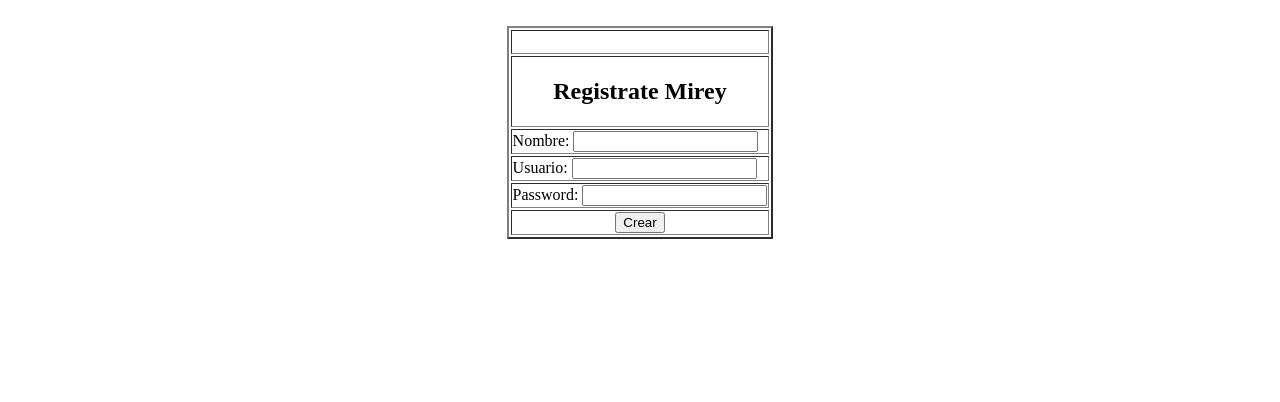
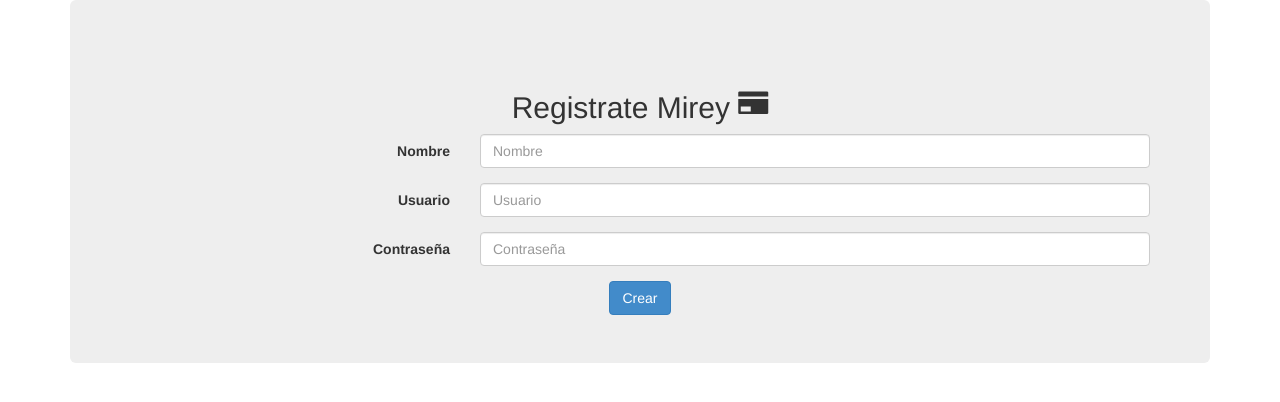
Before and after one commit to maurodopolis/Sensual, a PHP site: page /registrar.php in a window 1280 px wide. Shown: the top 402 px of the page. Run offline with PHP 8.4, Linux system fonts and the light colour scheme; some libraries are stand-ins or nearby versions.

Commit message:
terminado

```diff
--- a/registrar.php
+++ b/registrar.php
@@ -24,15 +24,53 @@
   }
 ?>
 <!DOCTYPE html>
-     <form action="registrar.php" method="post" name="login"><br>
-    <center>
-  <table border="2">
-        <tr><td><h2><?php echo $mensaje; ?><h2></td></tr>
-        <tr><td><h2><center>Registrate Mirey</center><h2></td></tr>
-        <tr><td><label>Nombre: <input name="txtnombre" type="text"  id="txtnombre" value="" ></td></tr>
-        <tr><td><label>Usuario: <input name="txtusuario" type="text"  id="txtusuario" value="" ></td></tr>
-        <tr><td><label>Password: <input name="txtpassword" type="password" id="txtpassword"  value=""></td></tr>
-        <tr><td><center><input type="submit" value="Crear"></center></td></tr>
-    </center>
-  </table>
+<html>
+<head>
+  <meta charset="UTF-8"
+  <!-- Bootstrap -->
+<link href="css/bootstrap.min.css" rel="stylesheet">
+<!-- HTML5 Shim and Respond.js IE8 support of HTML5 elements and media queries -->
+<!-- WARNING: Respond.js doesn't work if you view the page via file:// -->
+<!--[if lt IE 9]>
+<script src="https://oss.maxcdn.com/libs/html5shiv/3.7.0/html5shiv.js"></script>
+<script src="https://oss.maxcdn.com/libs/respond.js/1.4.2/respond.min.js"></script>
+<![endif]-->
+</head>
+<body>
+        <div class="container">
+
+ <div class="jumbotron "@brand-primary: #428bca;>
+     <form class="form-horizontal" role="form" action="registrar.php" method="post" name="login"><br>
+
+        <h2><?php echo $mensaje; ?><h2>
+        <h2><center>Registrate Mirey <span class="glyphicon glyphicon-credit-card"></span> </center></h2>
+        <div class="form-group">
+          <label for="txtnombre" class="col-sm-4 control-label">Nombre</label>
+          <div class="col-sm-8">
+        <input class="form-control"placeholder="Nombre" name="txtnombre" type="text"  id="txtnombre" value="" >
+      </div>
+    </div>
+          <div class="form-group">
+          <label for="txtusuario" class="col-sm-4 control-label">Usuario</label>
+            <div class="col-sm-8">
+         <input class="form-control"placeholder="Usuario" name="txtusuario" type="text"  id="txtusuario" value="" >
+        </div>
+      </div>
+
+                   <div class="form-group">
+          <label for="txtusuario" class="col-sm-4 control-label">Contraseña</label>
+            <div class="col-sm-8">
+        <input class="form-control"placeholder="Contraseña" name="txtpassword" type="password" id="txtpassword"  value="">
+     </div>
+      </div>
+         <center> <button type="submit" class="btn btn-primary">Crear</button>  </center>
+
+
+
     </form>
+     <!-- jQuery (necessary for Bootstrap's JavaScript plugins) -->
+<script src="https://ajax.googleapis.com/ajax/libs/jquery/1.11.0/jquery.min.js"></script>
+<!-- Include all compiled plugins (below), or include individual files as needed -->
+<script src="js/bootstrap.min.js"></script>
+    </body>
+    <html>
```
